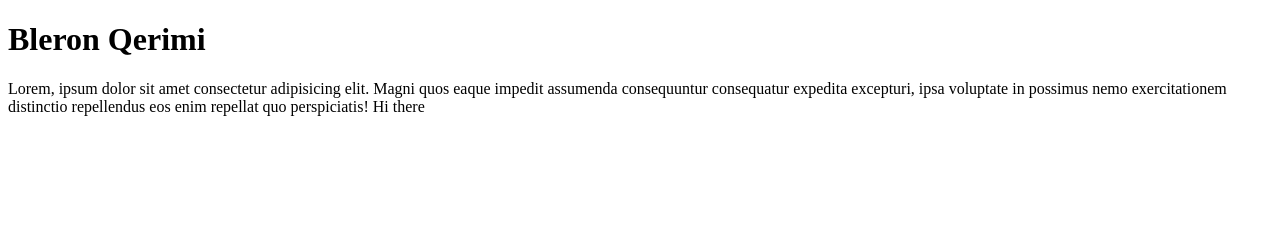
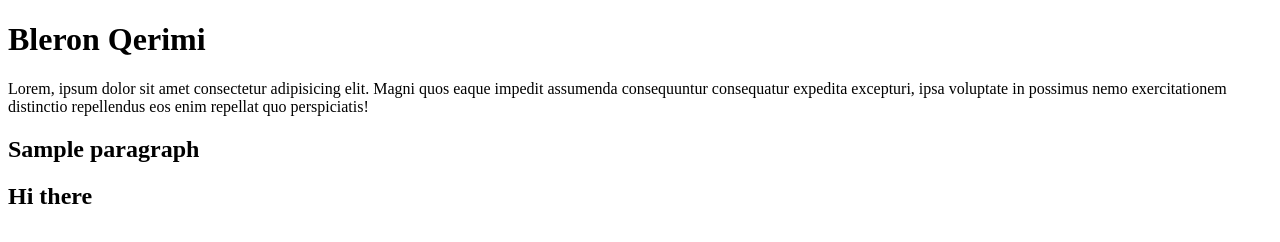
Before and after one commit to b-q-2000/gitProject, a plain HTML site: page index.html in a window 1280 px wide. Drawn offline with Linux system fonts and the light colour scheme.

Commit message:
Updated index.html
Added h2 sample paragraph

```diff
--- a/index.html
+++ b/index.html
@@ -8,6 +8,7 @@
 <body>
     <h1> Bleron Qerimi</h1>
     <p1> Lorem, ipsum dolor sit amet consectetur adipisicing elit. Magni quos eaque impedit assumenda consequuntur consequatur expedita excepturi, ipsa voluptate in possimus nemo exercitationem distinctio repellendus eos enim repellat quo perspiciatis!</p1>
+    <h2> Sample paragraph <h2>
     <span> Hi there </span>
 </body>
 </html>
```
